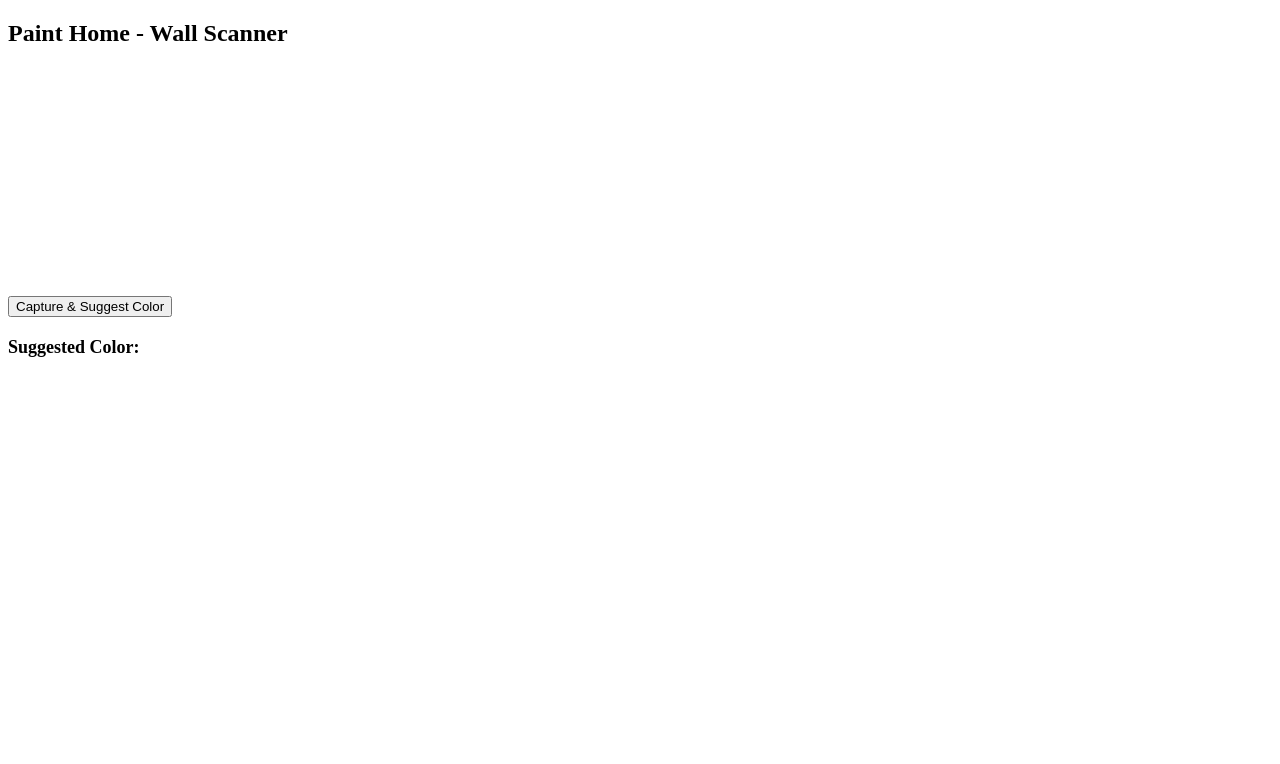
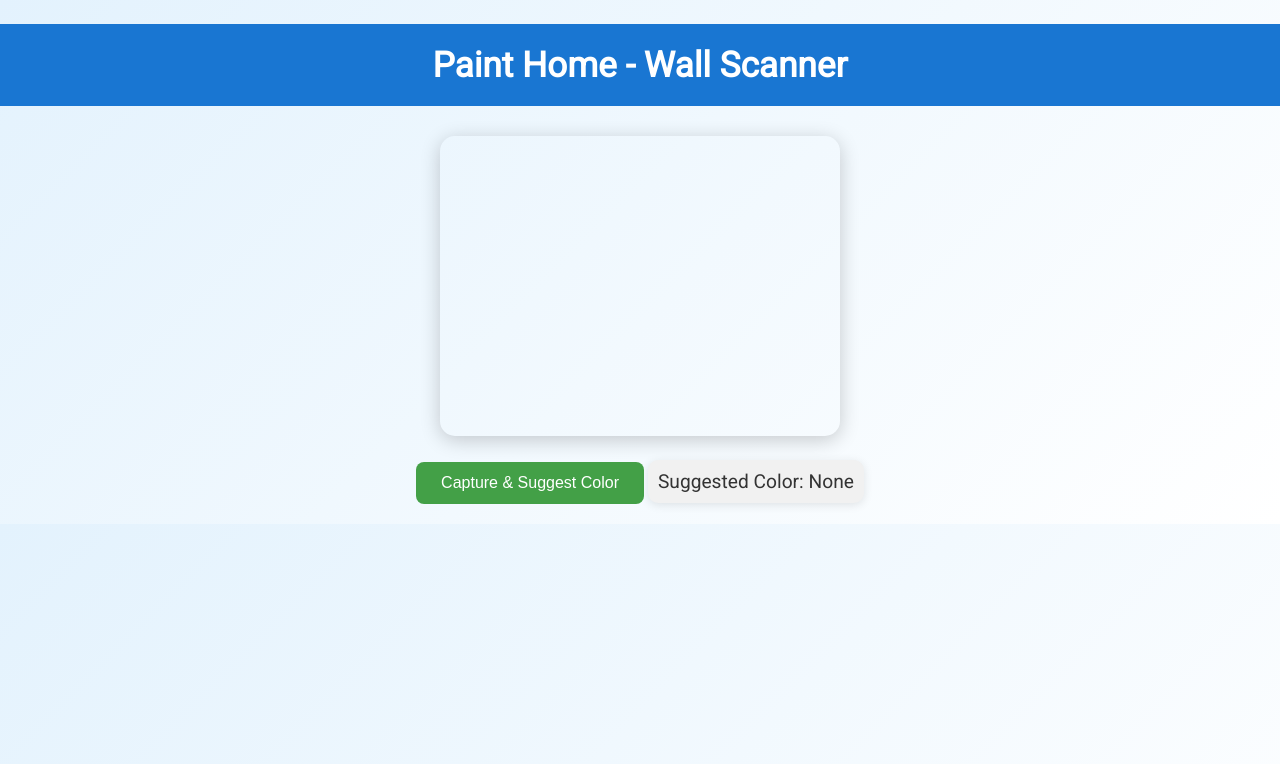
Before and after one commit to notbittu/white444, a Flask app: page / in a window 1280 px wide. Shown: the top 764 px of the page. Run offline with Flask 3, Linux system fonts and the light colour scheme.

Commit message:
Update index.html

```diff
--- a/templates/index.html
+++ b/templates/index.html
@@ -1,43 +1,104 @@
 <!DOCTYPE html>
-<html>
+<html lang="en">
 <head>
+    <meta charset="UTF-8">
     <title>Paint Home - Wall Scanner</title>
+    <link rel="stylesheet" href="https://fonts.googleapis.com/css2?family=Roboto&display=swap">
     <style>
-    video, canvas { width: 300px; height: 225px; border-radius: 12px; }
-    #result { margin-top: 20px; font-size: 18px; font-weight: bold; }
+        body {
+            font-family: 'Roboto', sans-serif;
+            background: linear-gradient(135deg, #e3f2fd, #fff);
+            margin: 0;
+            padding: 0;
+            text-align: center;
+            color: #333;
+        }
+
+        h1 {
+            padding: 20px 0;
+            font-size: 2.2rem;
+            background-color: #1976d2;
+            color: white;
+            margin-bottom: 30px;
+        }
+
+        video, canvas {
+            border-radius: 15px;
+            box-shadow: 0 4px 20px rgba(0, 0, 0, 0.2);
+        }
+
+        #container {
+            max-width: 600px;
+            margin: auto;
+        }
+
+        #captureBtn {
+            margin: 20px auto;
+            padding: 12px 25px;
+            background-color: #43a047;
+            color: white;
+            border: none;
+            border-radius: 8px;
+            font-size: 1rem;
+            cursor: pointer;
+            transition: background-color 0.3s ease;
+        }
+
+        #captureBtn:hover {
+            background-color: #388e3c;
+        }
+
+        #colorResult {
+            font-size: 1.2rem;
+            margin-top: 20px;
+            padding: 10px;
+            background: #f1f1f1;
+            border-radius: 10px;
+            box-shadow: 0 2px 10px rgba(0,0,0,0.1);
+            display: inline-block;
+        }
     </style>
 </head>
 <body>
-  <h2>Paint Home - Wall Scanner</h2>
-  <video id="video" autoplay></video><br>
-  <button onclick="capture()">Capture & Suggest Color</button>
-  <canvas id="canvas" style="display:none;"></canvas>
-  <div id="result">Suggested Color: <span id="color"></span></div>
+    <h1>Paint Home - Wall Scanner</h1>
+
+    <div id="container">
+        <video id="video" width="400" height="300" autoplay></video><br>
+        <button id="captureBtn">Capture & Suggest Color</button>
+        <canvas id="canvas" width="400" height="300" style="display:none;"></canvas>
+        <div id="colorResult">Suggested Color: <span id="colorCode">None</span></div>
+    </div>
 
     <script>
         const video = document.getElementById('video');
+        const canvas = document.getElementById('canvas');
+        const colorCode = document.getElementById('colorCode');
+        const captureBtn = document.getElementById('captureBtn');
+        const ctx = canvas.getContext('2d');
+
         navigator.mediaDevices.getUserMedia({ video: true }).then(stream => {
             video.srcObject = stream;
         });
 
-    function capture() {
-      const canvas = document.getElementById('canvas');
-      canvas.getContext('2d').drawImage(video, 0, 0, canvas.width, canvas.height);
+        captureBtn.addEventListener('click', () => {
+            ctx.drawImage(video, 0, 0, canvas.width, canvas.height);
             canvas.toBlob(blob => {
                 const formData = new FormData();
-        formData.append('image', blob, 'wall.jpg');
-
+                formData.append('image', blob, 'capture.jpg');
                 fetch('/color-suggestion', {
                     method: 'POST',
                     body: formData
                 })
-        .then(res => res.json())
+                .then(response => response.json())
                 .then(data => {
-          document.getElementById('color').innerText = data.suggested_color;
-          document.getElementById('result').style.color = data.suggested_color;
+                    colorCode.textContent = data.suggested_color;
+                    colorCode.style.color = data.suggested_color;
+                })
+                .catch(error => {
+                    colorCode.textContent = 'Error';
                 });
+            }, 'image/jpeg');
         });
-    }
     </script>
 </body>
 </html>
```
Lines whose indentation alone changed are shown as unchanged.
